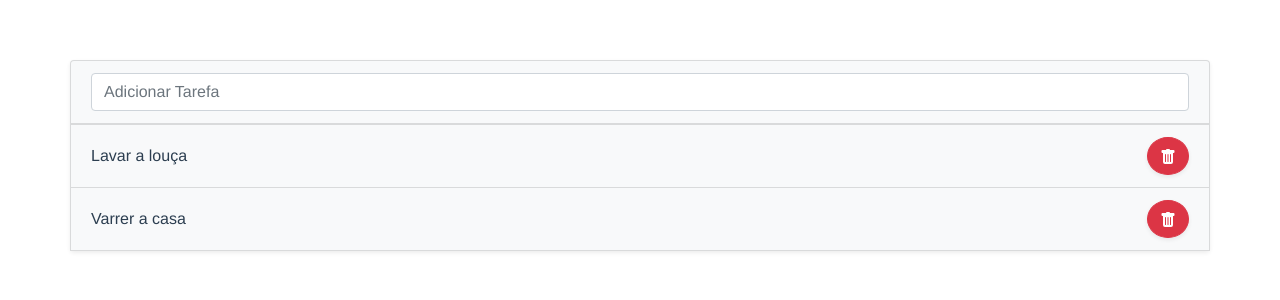
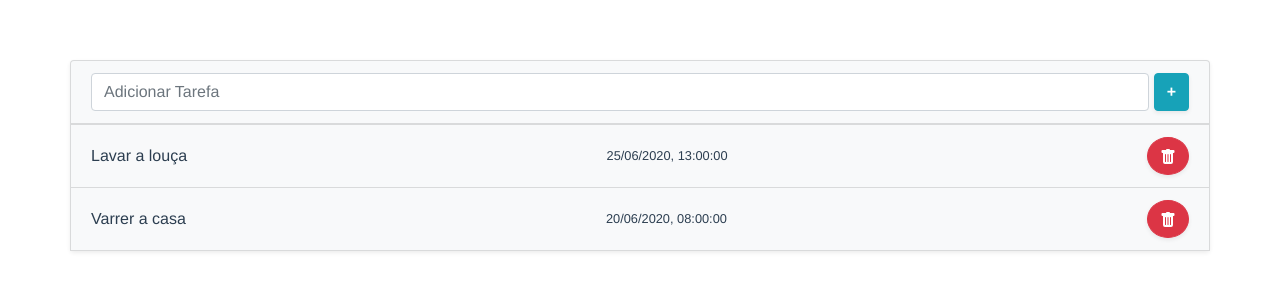
Before and after one commit to moisesduartem/to-do-list, a Vue app: page / in a window 1280 px wide. Shown: the top 300 px of the page. Built offline with nearby package versions, Linux system fonts and the light colour scheme; the HTML template or start-up script is replaced by a standard one.

Commit message:
organiza buttons e poe date

```diff
--- a/src/components/List.vue
+++ b/src/components/List.vue
@@ -3,11 +3,14 @@
     <div class="container rounded p-0 shadow-sm">
       <div id="add-task" class="list-group-item bg-light">
         <input type="text" class="form-control" placeholder="Adicionar Tarefa">
-
+        <Button>+</Button>
       </div>
       <div class="">
-        <div class="list-group-item bg-light text-left d-flex align-items-center  justify-content-between" v-for="(task) in taskList" v-bind:key="task">
-          {{task}}
+        <div class="list-group-item bg-light text-left d-flex align-items-center  justify-content-between" v-for="(task) in taskList" v-bind:key="task.id">
+          {{task.title}}
+          <small>
+            {{ new Date(task.date).toLocaleString('pt-br') }}
+          </small>
           <Button color='danger' circle=true>
             <TrashIcon />
           </Button>
@@ -24,7 +27,10 @@
     data() {
       return {
         name: 'List',
-        taskList: ['Lavar a louça', 'Varrer a casa']
+        taskList: [
+        {title: 'Lavar a louça', date: '2020-06-25 13:00:00'},
+        {title: 'Varrer a casa', date: '2020-06-20 08:00:00'}
+        ]
       }
     },
     components: {
@@ -35,7 +41,6 @@
 </script>
 
 <style scoped>
-
 #add-task {
   display: flex;
 }
```
